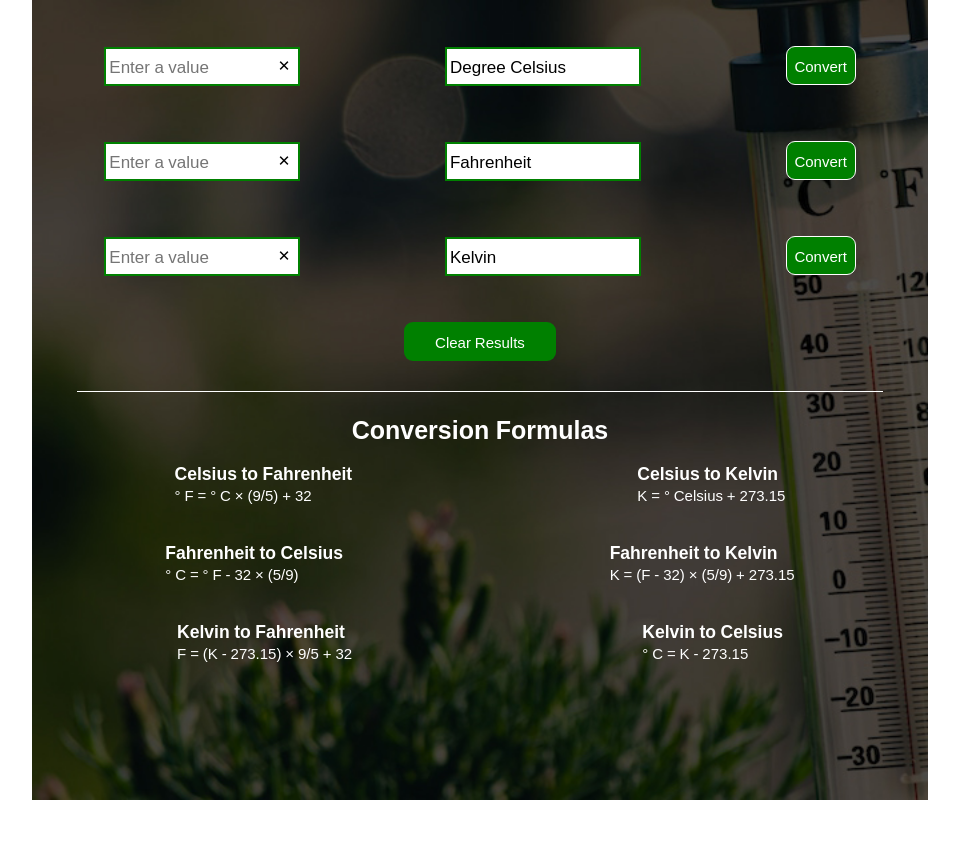
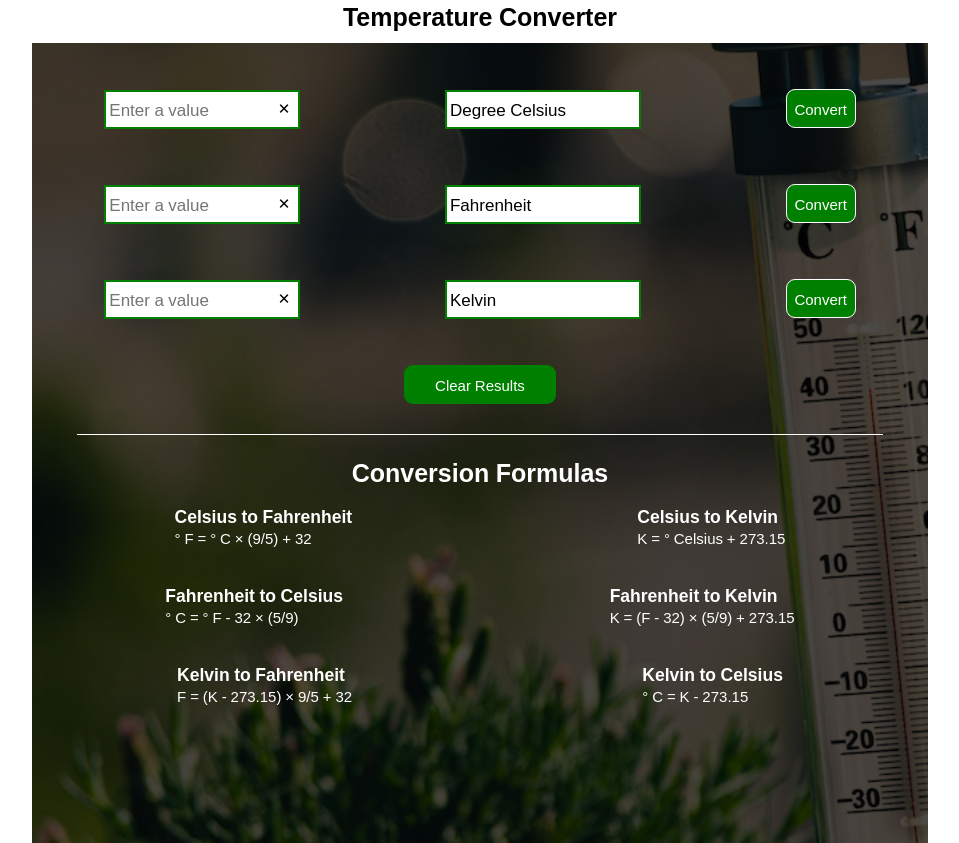
Before and after one commit to Samuel-EA1/Temperature-Converter, a plain HTML site: page index.html in a window 1280 px wide. Shown: the whole page, without its empty margins (160-1119 px from the left). Before the commit the page ends 800 px from the top, so only its background shows below. Drawn offline with Linux system fonts and the light colour scheme.

Commit message:
made few changes

```diff
--- a/index.css
+++ b/index.css
@@ -283,7 +283,7 @@ html, body{
 		font-size: 11px;
 	}
 	.header h1 {
-		font-size: 22px;
+		font-size: 25px;
 	}
 }
 
--- a/index.html
+++ b/index.html
@@ -32,6 +32,10 @@
 
 </head>
 <body>
+
+<div class="header">
+	<h1>Temperature Converter</h1>
+</div>
 <div class="container">
 	<div class="row1">
 		<div class="parent">
```
